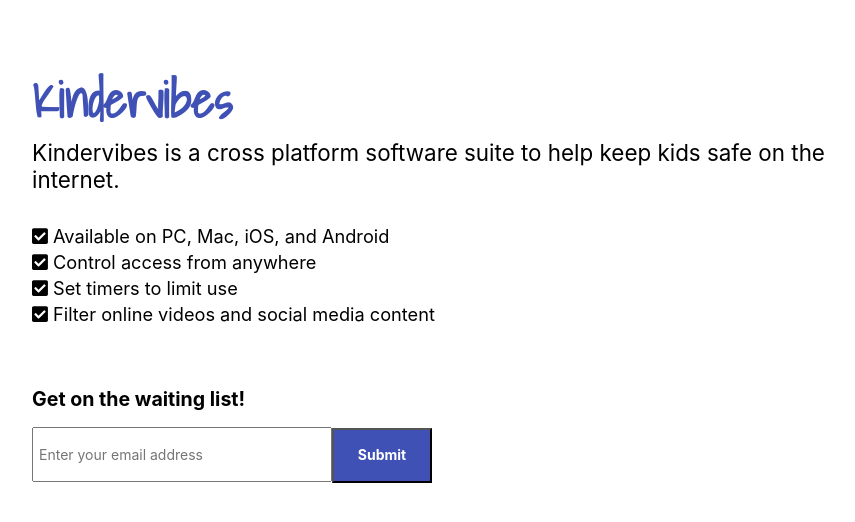
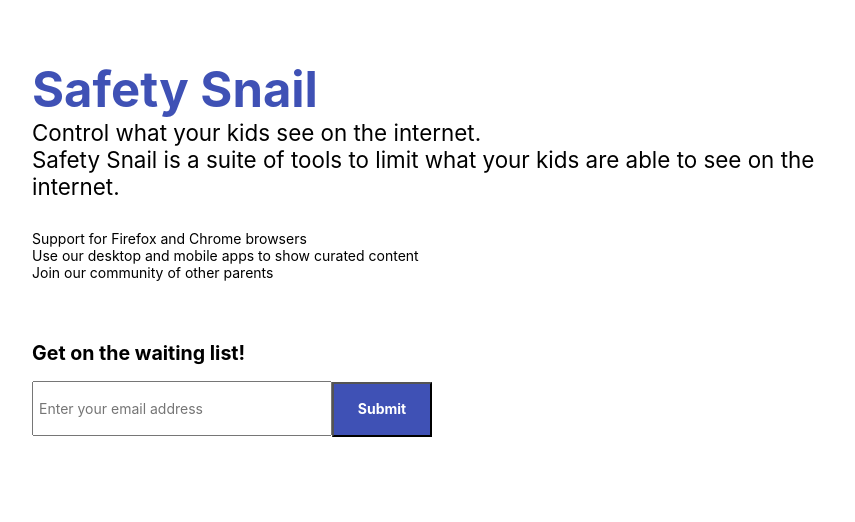
Before and after one commit to stephanie-gredell/safetysnail, a React (Create React App) app: page / in a window 1280 px wide. Shown: the top 522 px of the page, without its empty margins (208-1063 px from the left). Built offline with nearby package versions, Linux system fonts and the light colour scheme.

Commit message:
Vunch of things

```diff
--- a/public/index.html
+++ b/public/index.html
@@ -19,7 +19,7 @@
       work correctly both with client-side routing and a non-root public URL.
       Learn how to configure a non-root public URL by running `npm run build`.
     -->
-    <title>KinderVibes | Make online safety for kids easy.</title>
+    <title>Safety Snail | Make online safety for kids easy.</title>
   </head>
   <body>
     <noscript>You need to enable JavaScript to run this app.</noscript>
--- a/src/App.js
+++ b/src/App.js
@@ -25,5 +25,8 @@
       )}/>
       <Route exact path="/login" component={LoginForm} />
       <Route exact path="/register" component={RegistrationForm} />
+      <Route exact path="/settings" component={RegistrationForm} />
+      <Route exact path="/users" component={RegistrationForm} />
+      <Route exact path="/lists" component={RegistrationForm} />
     </Router>
 )}
--- a/src/Guest.js
+++ b/src/Guest.js
@@ -8,15 +8,17 @@
     return(
       <div className="guest__container">
 
-        <h1 className="guest__header">Kindervibes</h1>
-        <p className="guest__description">Kindervibes is a cross platform software suite to help keep kids safe on the internet.</p>
+        <h1 className="guest__header">Safety Snail</h1>
+        <p className="guest__description">Control what your kids see on the internet.</p>
+        <p className="guest__description">Safety Snail is a suite of tools to limit what your kids are able to see on
+        the internet.</p>
 
         <ul className="guest__features-list">
-          <li className="guest__features-list--item"><FontAwesomeIcon icon="check-square" /> Available on PC, Mac, iOS, and Android</li>
-          <li className="guest__features-list--item"><FontAwesomeIcon icon="check-square" /> Control access from anywhere</li>
-          <li className="guest__features-list--item"><FontAwesomeIcon icon="check-square" /> Set timers to limit use</li>
-          <li className="guest__features-list--item"><FontAwesomeIcon icon="check-square" /> Filter online videos and social media content</li>
+          <li>Support for Firefox and Chrome browsers</li>
+          <li>Use our desktop and mobile apps to show curated content</li>
+          <li>Join our community of other parents</li>
         </ul>
+
         <div className="guest__signup-container">
           <h2 className="guest__sign-up-header">Get on the waiting list!</h2>
 
--- a/src/Guest.scss
+++ b/src/Guest.scss
@@ -1,4 +1,3 @@
-@import url('https://fonts.googleapis.com/css?family=Shadows+Into+Light&display=swap');
 .guest {
   &__container {
     width: 800px;
@@ -9,7 +8,6 @@
     margin: 0 auto;
     padding: 0;
     color: #3f51b5;
-    font-family: 'Shadows Into Light', cursive;
   }
 
   &__description {
--- a/src/data/navigation.js
+++ b/src/data/navigation.js
@@ -1,27 +1,22 @@
 export const NavigationData = [
   {
-    "name": "KinderVibes",
+    "name": "Safety Snail",
     "url": "/",
     "icon": "home"
   },
   {
-    "name": "Youtube",
-    "url": "/search/youtube",
-    "icon": ['fab', 'youtube']
+    "name": "Users",
+    "url": "/users",
+    "icon": "users"
   },
   {
-    "name": "Facebook",
-    "url": "facebook",
-    "icon": ['fab', 'facebook']
+    "name": "Lists",
+    "url": "/lists",
+    "icon": "list-alt"
   },
   {
-    "name": "Instagram",
-    "url": "instagram",
-    "icon": ['fab', 'instagram']
-  },
-  {
-    "name": "Twitter",
-    "url": "twitter",
-    "icon": ['fab', 'twitter']
+    "name": "Settings",
+    "url": "/settings",
+    "icon": "cog"
   }
 ]
```
Also changed, not shown: src/UserList.js (added, +14 -0 lines).
